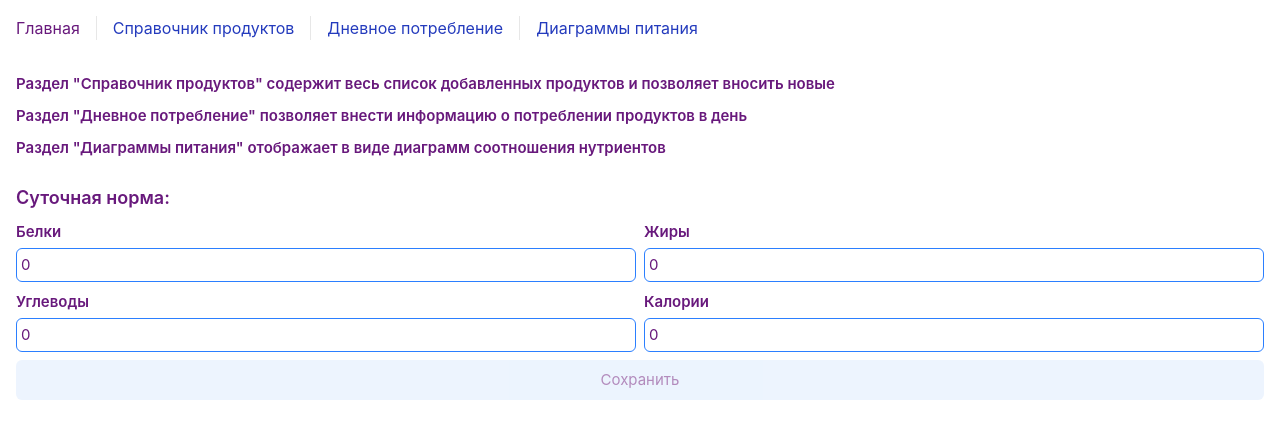
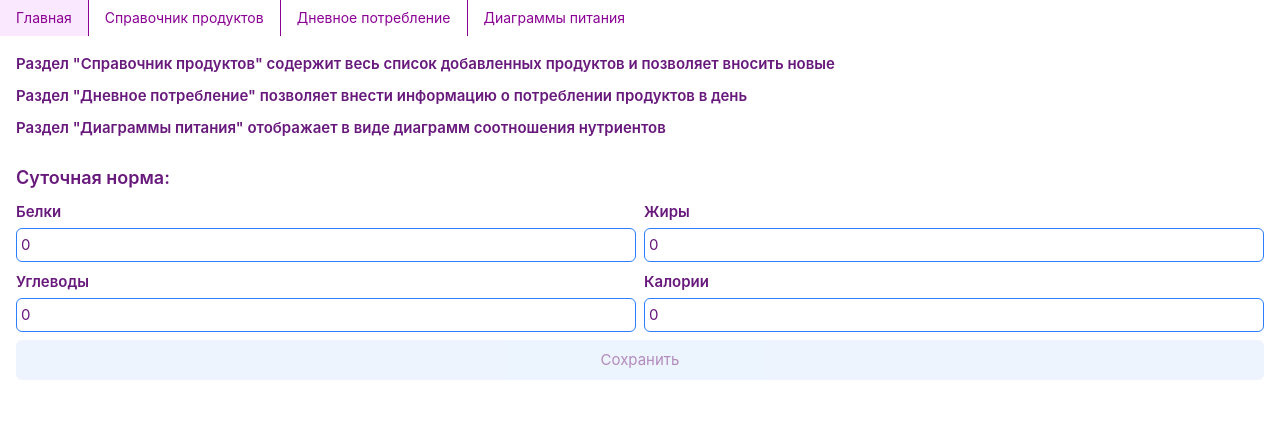
Before and after one commit to AnnaArmodillo/nutrition-tracker, a Vue app: page / in a window 1280 px wide. Shown: the top 438 px of the page. Built offline with nearby package versions, Linux system fonts and the light colour scheme; the HTML template or start-up script is replaced by a standard one.

Commit message:
UPD: remove scoped styles, add utility classes at app

```diff
--- a/src/App.vue
+++ b/src/App.vue
@@ -4,71 +4,41 @@ import { RouterLink, RouterView } from 'vue-router'
 
 <template>
   <header>
-    <div class="wrapper">
-      <nav>
-        <RouterLink to="/">Главная</RouterLink>
-        <RouterLink to="/products">Справочник продуктов</RouterLink>
-        <RouterLink to="/daily-meals">Дневное потребление</RouterLink>
-        <RouterLink to="/nutrition">Диаграммы питания</RouterLink>
+    <div class="flex justify-start w-full flex-wrap">
+      <nav
+        class="w-full text-center text-sm flex flex-start"
+      >
+        <RouterLink
+          to="/"
+          class="inline-flex py-2 px-4 border-r border-fuchsia-800 text-fuchsia-800"
+          exact-active-class="bg-fuchsia-100"
+        >
+          Главная
+        </RouterLink>
+        <RouterLink
+          to="/products"
+          class="inline-flex py-2 px-4 border-r border-fuchsia-800 text-fuchsia-800"
+          exact-active-class="bg-fuchsia-100"
+        >
+          Справочник продуктов
+        </RouterLink>
+        <RouterLink
+          to="/daily-meals"
+          class="inline-flex py-2 px-4 border-r border-fuchsia-800 text-fuchsia-800"
+          exact-active-class="bg-fuchsia-100"
+        >
+          Дневное потребление
+        </RouterLink>
+        <RouterLink
+          to="/nutrition"
+          class="inline-flex py-2 px-4 text-fuchsia-800"
+          exact-active-class="bg-fuchsia-100"
+        >
+          Диаграммы питания
+        </RouterLink>
       </nav>
     </div>
   </header>
 
   <RouterView />
 </template>
-
-<style scoped>
-header {
-  line-height: 1.5;
-  max-height: 100vh;
-}
-
-nav {
-  width: 100%;
-  font-size: 12px;
-  text-align: center;
-}
-
-nav a.router-link-exact-active {
-  color: var(--color-text);
-}
-
-nav a.router-link-exact-active:hover {
-  background-color: transparent;
-}
-
-nav a {
-  display: inline-block;
-  padding: 0 1rem;
-  border-left: 1px solid var(--color-border);
-}
-
-nav a:first-of-type {
-  border: 0;
-}
-
-@media (min-width: 1024px) {
-  header {
-    display: flex;
-    place-items: center;
-    padding-right: calc(var(--section-gap) / 2);
-  }
-
-  .logo {
-    margin: 0 2rem 0 0;
-  }
-
-  header .wrapper {
-    display: flex;
-    place-items: flex-start;
-    flex-wrap: wrap;
-    width: 100%;
-  }
-
-  nav {
-    text-align: left;
-    font-size: 1rem;
-    padding: 1rem 0;
-  }
-}
-</style>
--- a/src/assets/main.css
+++ b/src/assets/main.css
@@ -5,12 +5,9 @@
   font-weight: normal;
 }
 
-a,
-.green {
+a {
   text-decoration: none;
-  color: rgb(36, 59, 189);
   transition: 0.4s;
-  padding: 3px;
 }
 
 @media (hover: hover) {
```
